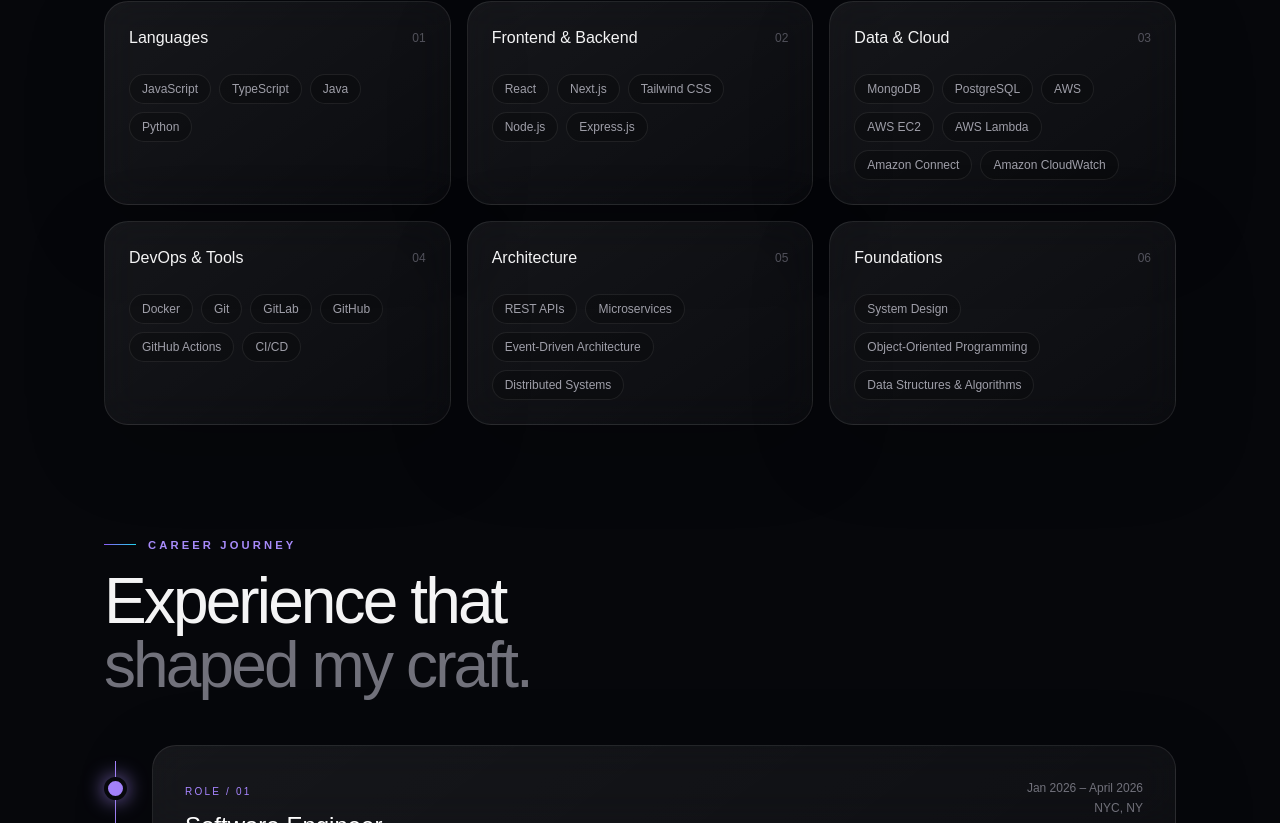
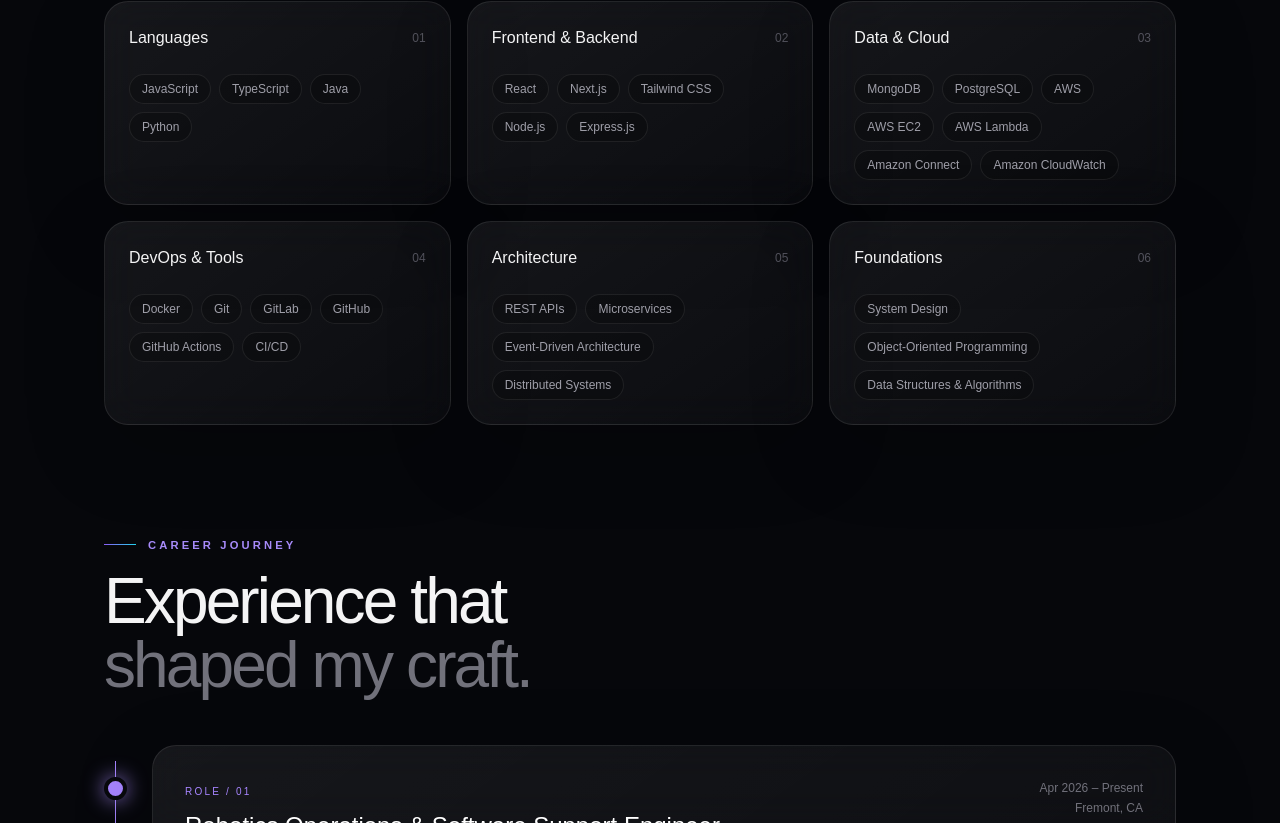
Before and after one commit to ganesh-byte-me/myportfolio, a Next.js app: page / in a window 1280 px wide. Shown: the part 1977-2800 px from the top of the page. Built offline with nearby package versions, Linux system fonts and the light colour scheme.

Commit message:
AddedUpdatedResume

```diff
--- a/src/components/Experience.tsx
+++ b/src/components/Experience.tsx
@@ -1,6 +1,15 @@
 import Education from "./Education";
 
 const roles = [
+  {
+    company: "R.O.B.O.", title: "Robotics Operations & Software Support Engineer", date: "Apr 2026 – Present", location: "Fremont, CA",
+    points: [
+      "Monitor robotic operations using real-time dashboards, logs, telemetry, connectivity, and task-execution data to identify abnormal patterns and support root-cause analysis.",
+      "Support integrations across robots, backend servers, warehouse management systems, and software services using APIs, scripts, Linux/Unix diagnostics, and CLI tooling.",
+      "Develop and maintain Python/Node.js automation utilities for diagnostics, data extraction, and operational reporting; troubleshoot incidents and escalate engineering issues with relevant logs and technical context.",
+    ],
+    tools: ["Python", "Node.js", "APIs", "Linux/Unix", "CLI", "Automation", "Robotics Operations", "Real-Time Monitoring", "Telemetry", "Diagnostics", "Incident Troubleshooting", "Warehouse Management Systems"],
+  },
   {
     company: "Brillio Technologies", title: "Software Engineer", date: "Jan 2026 – April 2026", location: "NYC, NY",
     points: [
```
Also changed, not shown: 1 other file (tests, documents, lock files or other folders).
